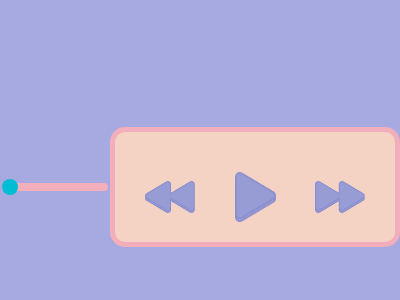
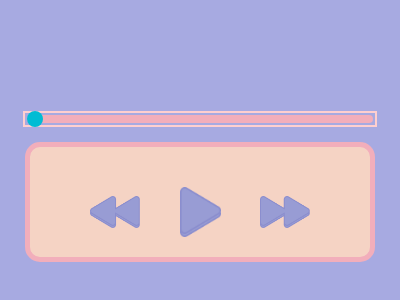
Before and after one commit to destriautami/musicplayer, an Electron app: page index.html in a window 400 px wide. Shown: the part 228-528 px from the top of the page. Drawn offline with Linux system fonts and the light colour scheme.

Commit message:
bar fixed

```diff
--- a/index.html
+++ b/index.html
@@ -5,6 +5,7 @@
     <link rel="stylesheet" href="style.css" />
   </head>
   <body>
+    <div class="music-container">
     <!-- progress bar -->
     <div class="durations">
       <input type="range" min="0" max="0" value="0" class="progress" />
@@ -19,6 +20,7 @@
         <button class="btn-next"></button>
       </div>
     </div>
+    </div>
     <script>
       document.getElementById("btn").addEventListener("click", () => {
         window.electronAPI.loadPage("another.html");
--- a/style.css
+++ b/style.css
@@ -8,11 +8,18 @@ body {
   margin: 0;
 }
 
+.music-container {
+  display: flex;
+  flex-direction: column; /* Menyusun durations di atas player */
+  align-items: center; /* Menengahkan durations dan player secara horizontal */
+}
+
 .durations {
-  width: 300px ;
+  width: 350px;
   margin: 0 auto 15px auto;
   display: flex;
   justify-content: center;
+  border: 2px solid #ffcfcf;
 }
 
 .progress {
@@ -20,7 +27,7 @@ body {
   appearance: none;
   height: 8px;
   border-radius: 5px;
-  background: #F2AEBB;
+  background: #f2aebb;
   outline: none;
   justify-content: center;
 }
@@ -29,7 +36,7 @@ body {
   width: 16px;
   height: 16px;
   border-radius: 50%;
-  background: #00BCD4;
+  background: #00bcd4;
   cursor: pointer;
 }
 
@@ -65,7 +72,7 @@ body {
   display: flex;
   justify-content: center;
   margin-top: 20px;
-  gap: 15px
+  gap: 15px;
 }
 /*tombol kontrol*/
 .control button {
```
